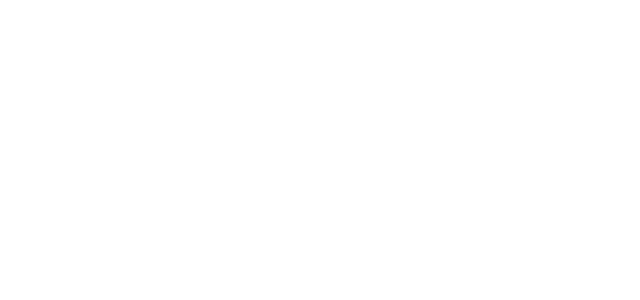
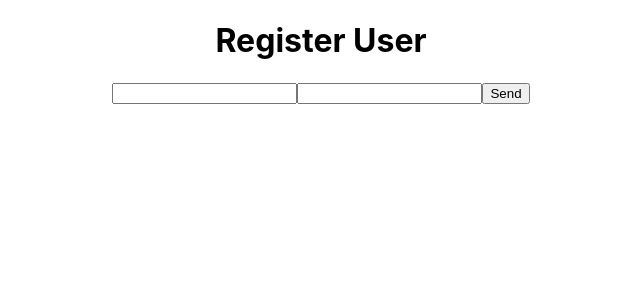
Before and after one commit to 3ndrius/REST_APP, a React (Create React App) app in the folder client/: page /register in a window 1280 px wide. Shown: the top 300 px of the page, without its empty margins (319-959 px from the left). Built offline with nearby package versions, Linux system fonts and the light colour scheme.

Commit message:
Adding auth jwt  to single customer by adding jwt header to req

```diff
--- a/client/src/App.js
+++ b/client/src/App.js
@@ -7,6 +7,8 @@ import AddCustomer from './components/AddCustomer';
 import SingleCustomer from './components/SingleCustomer';
 import UpdateCustomer from './components/UpdateCustomer';
 import DeleteCustomer from './components/DeleteCustomer';
+import Register from './components/auth/Register';
+import Login from './components/auth/Login';
 
 class App extends Component {
   render() {
@@ -16,9 +18,12 @@ class App extends Component {
           <Switch>
             <Route path='/' exact component={Customers}/>
             <Route path='/add' exact component={AddCustomer} />
+            <Route path='/register' exact component={Register} />
+            <Route path='/login' exact component={Login} />
             <Route path='/update/:id' exact component={UpdateCustomer} />
             <Route path='/customer/:id' exact component={SingleCustomer} />
             <Route path='/delete/:id' exact component={DeleteCustomer} />
+
           </Switch>
         </BrowserRouter>
       </div>
--- a/client/src/components/SingleCustomer.js
+++ b/client/src/components/SingleCustomer.js
@@ -7,7 +7,14 @@ export default class SingleCustomer extends Component {
     }
     componentDidMount = () => {
         const id = this.props.match.params.id;
-        fetch( `http://localhost:4000/customer/${id}`)
+        const jwt = localStorage.getItem("Item");
+
+        let headers = {"Content-Type": "application/json"};
+        if (jwt) {
+          headers["Authorization"] = `jwt ${jwt}`;
+          console.log("Token: ", jwt);
+        }
+        fetch( `http://localhost:4000/customer/${id}`, {headers})
         .then(data => data.json())
         .then(data =>
             this.setState({
--- /dev/null
+++ b/client/src/components/auth/Login.js
@@ -0,0 +1,50 @@
+import React, { Component } from 'react'
+
+import { Redirect } from 'react-router-dom';
+export default class Login extends Component {
+    state = {
+        email: null,
+        password: null,
+        flag: false
+    }
+    handleChange = (e) => {
+        console.log([e.target.name]);
+        this.setState({
+            [e.target.name]:e.target.value,
+        })
+    }
+    handleClick = (e) =>{
+        e.preventDefault();
+        console.log(this.state);
+        fetch('http://localhost:4000/auth', {
+            method: "post",
+            headers: {
+                "Content-Type": "application/json"
+            },
+            body: JSON.stringify(this.state)
+        })
+        .then(res => res.json())
+        .then(res => {
+            localStorage.setItem("Item", res.token);
+            console.log("User looged in", res);
+            this.setState({
+                flag:true
+            })
+        })
+        .catch (err =>
+            console.log(err));
+    }
+ render() {
+    if(this.state.flag) return <Redirect to='/' />
+    return (
+      <div>
+          <h1>Login User</h1>
+          <form>
+              <input type="text" name="email" onChange={this.handleChange}/>
+              <input type="text" name="password" onChange={this.handleChange}/>
+              <button type="submit" onClick={this.handleClick}>Send</button>
+          </form>
+      </div>
+    )
+  }
+}
--- /dev/null
+++ b/client/src/components/auth/Register.js
@@ -0,0 +1,49 @@
+import React, { Component } from 'react'
+
+import { Redirect } from 'react-router-dom';
+export default class Register extends Component {
+    state = {
+        email: null,
+        password: null,
+        flag: false
+    }
+    handleChange = (e) => {
+        console.log([e.target.name]);
+        this.setState({
+            [e.target.name]:e.target.value,
+        })
+    }
+    handleClick = (e) =>{
+        e.preventDefault();
+        console.log(this.state);
+        fetch('http://localhost:4000/register', {
+            method: "post",
+            headers: {
+                "Content-Type": "application/json"
+            },
+            body: JSON.stringify(this.state)
+        })
+        .then(res => res)
+        .then(res => {
+            console.log("User added");
+            this.setState({
+                flag:true
+            })
+        })
+        .catch (err =>
+            console.log(err));
+    }
+ render() {
+    if(this.state.flag) return <Redirect to='/' />
+    return (
+      <div>
+          <h1>Register User</h1>
+          <form>
+              <input type="text" name="email" onChange={this.handleChange}/>
+              <input type="text" name="password" onChange={this.handleChange}/>
+              <button type="submit" onClick={this.handleClick}>Send</button>
+          </form>
+      </div>
+    )
+  }
+}
```
Also changed, not shown: 2 other files (tests, documents, lock files or other folders).
